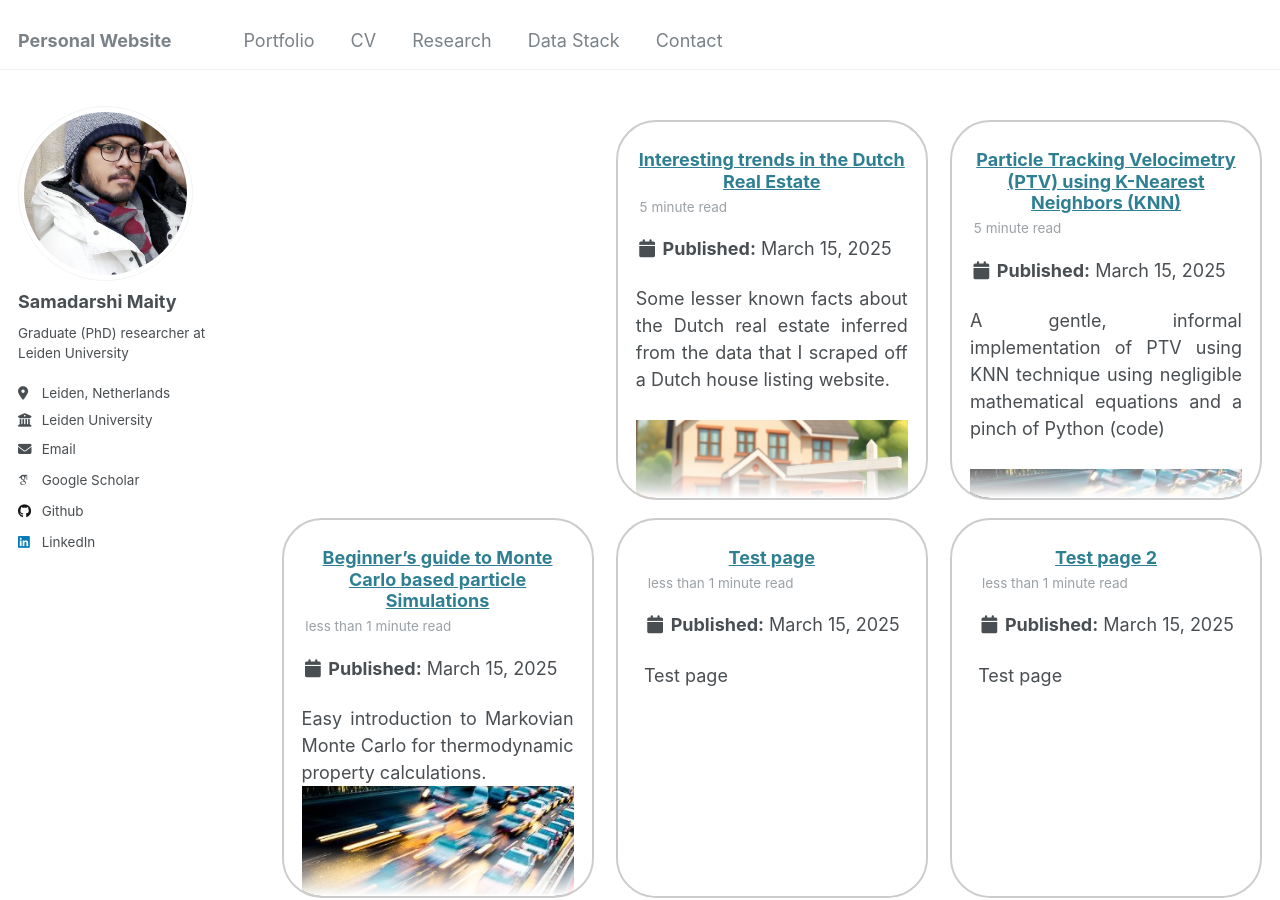
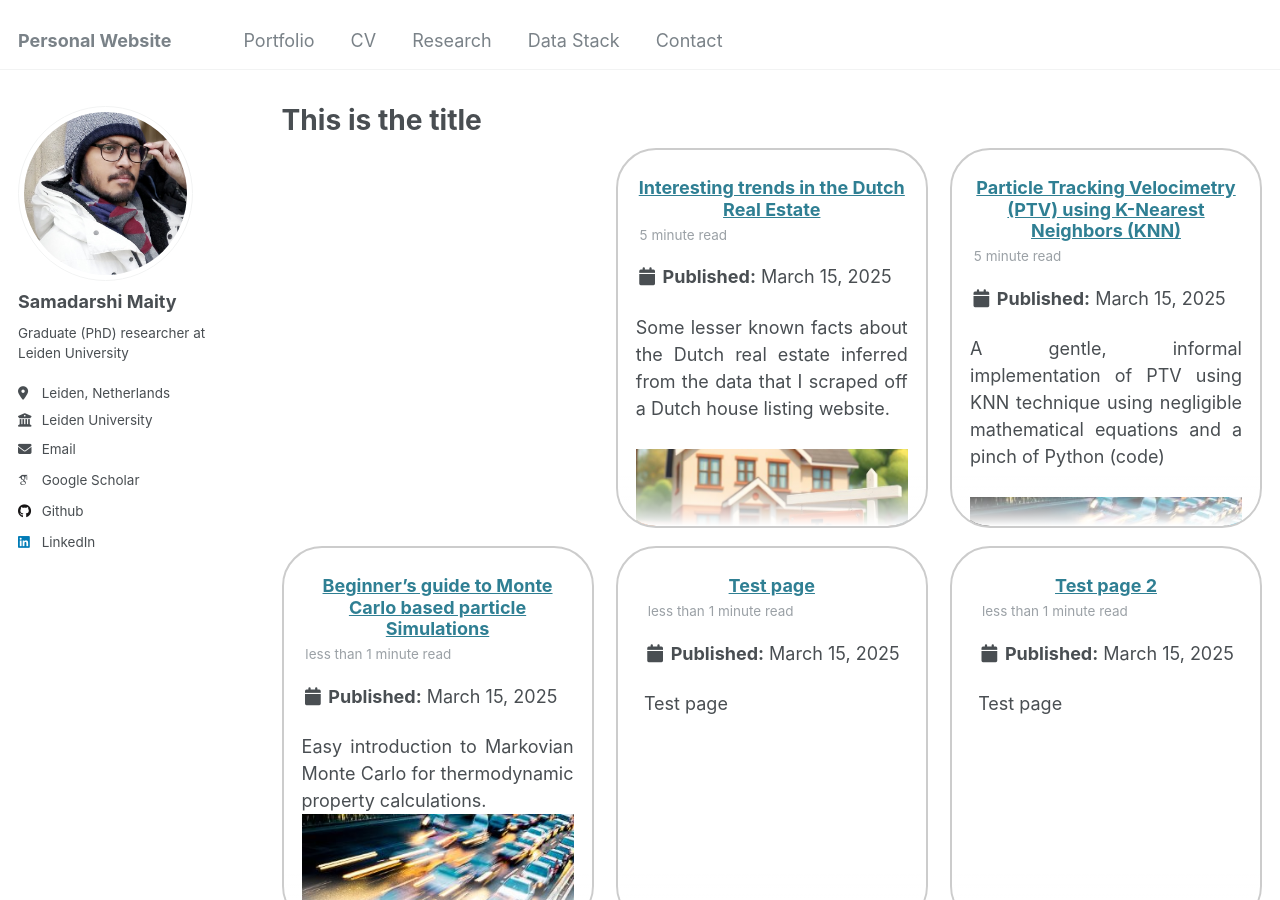
Before and after one commit to Samadarshi-Maity/Samadarshi-Maity.github.io, a Jekyll site: the page built from _pages/portfolio.html, in a window 1280 px wide and 900 px high. Built offline with Jekyll 4.4.1, drawn with Linux system fonts in a browser that asks for light colours; some web fonts are replaced.

Commit message:
Update portfolio.html

```diff
--- a/_pages/portfolio.html
+++ b/_pages/portfolio.html
@@ -1,6 +1,6 @@
 ---
 layout: archive
-title:
+title: This is the title
 permalink: /portfolio/
 author_profile: true
 ---
```
